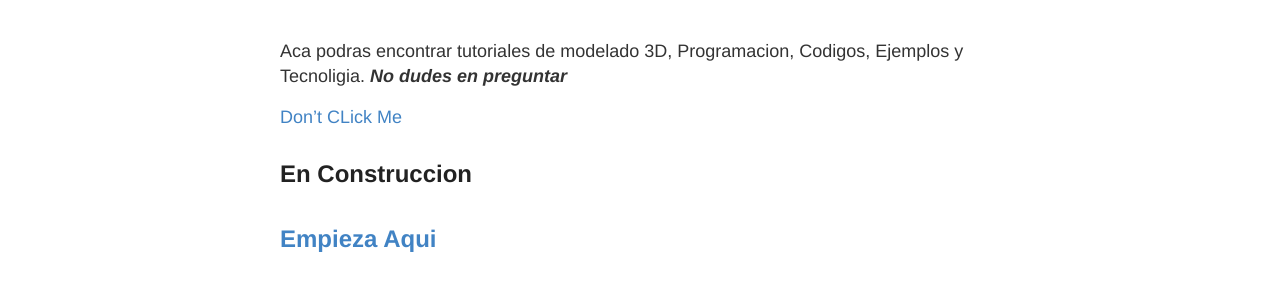
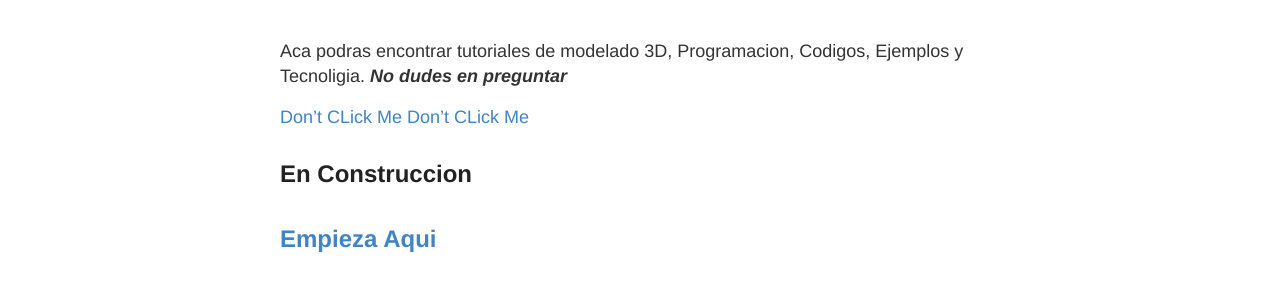
Before and after one commit to innovadevs/innovadevs.github.io, a Jekyll site: the page built from index.md, in a window 1280 px wide. Shown: the part 615-907 px from the top of the page. Built offline with Jekyll 4.4.1, drawn with Linux system fonts in a browser that asks for light colours; our own code applies the rules of GitHub Pages for plain Markdown files.

Commit message:
Update index.md

```diff
--- a/index.md
+++ b/index.md
@@ -12,6 +12,7 @@ layout: default
 Aca podras encontrar tutoriales de modelado 3D, Programacion, Codigos, Ejemplos y Tecnoligia. _**No dudes en preguntar**_
 
   [Don't CLick Me](https://innovadevs.github.io/3dview)
+  <a href="https://innovadevs.github.io/3dviewhttp://example.com/" target="_blank">Don't CLick Me</a>
 ## **En Construccion**
 ## [**Empieza Aqui**](https://innovadevs.github.io/fusion)
 ## **O**
```
